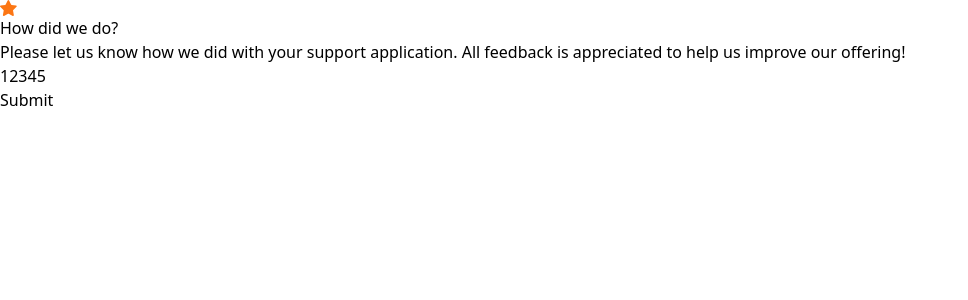
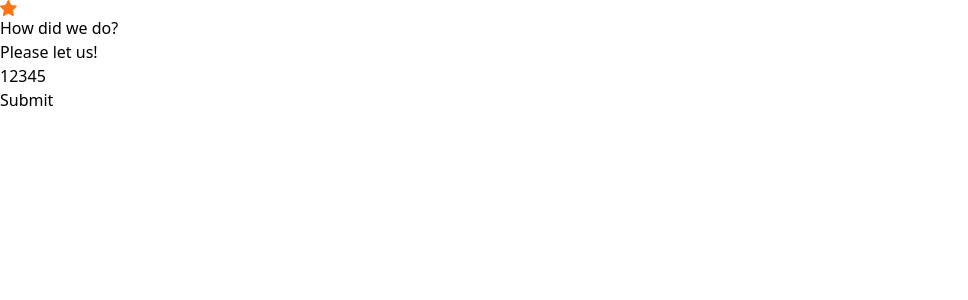
Before and after one commit to vicgambarini/feedback03mb, a React (Vite) app: page / in a window 1280 px wide. Shown: the top 300 px of the page, without its empty margins (0-968 px from the left). Built offline with nearby package versions, Linux system fonts and the light colour scheme.

Commit message:
primeiro comitt do projeto e estrutura do HTML

```diff
--- a/src/App.jsx
+++ b/src/App.jsx
@@ -9,7 +9,7 @@ export function App() {
 
       <h1>How did we do?</h1>
 
-      <p>Please let us know how we did with your support application. All feedback is appreciated to help us improve our offering!</p>
+      <p>Please let us!</p>
 
       <div>
         <input type="button" value={1}/>
```
